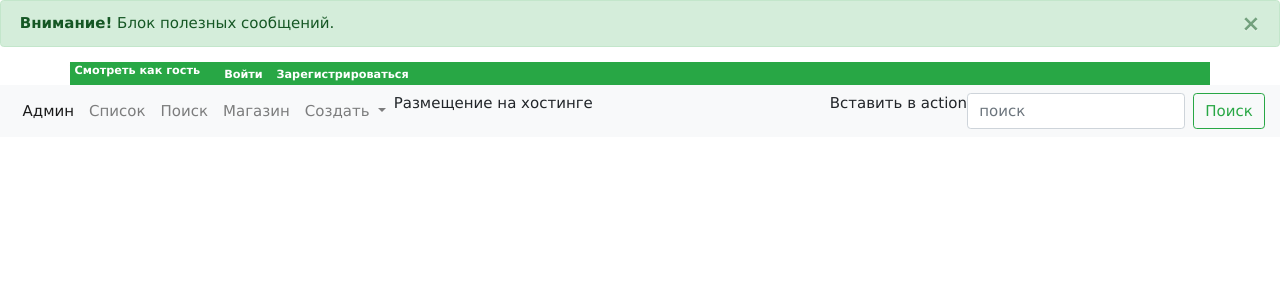
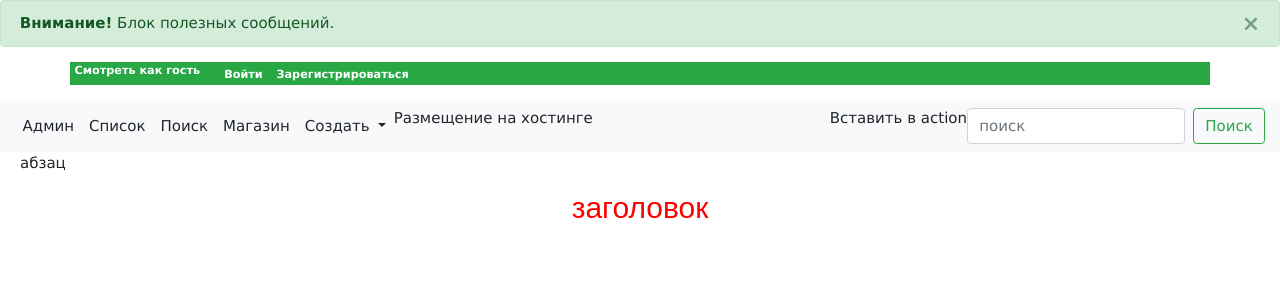
Before and after one commit to azhalkov/selo, a Django app: page / in a window 1280 px wide. Shown: the top 300 px of the page. Run offline with Django 3.2, Linux system fonts and the light colour scheme; some libraries are stand-ins or nearby versions.

Commit message:
'dom', 'Добалена модель DomDokument' 'Добавлена модель адрес' 'добавлен артикул' 'артикул добавлены поля' 'страницы list detail' 'menu' 'commit ' 'bulma shablon' 'todolist' 'commit'

```diff
--- /dev/null
+++ b/dom/statiс/dom/dom.css
@@ -0,0 +1,9 @@
+H1 {
+  color: red;
+  font-size: 200%;
+  font-family: Arial, Verdana, sans-serif;
+  text-align: center;
+}
+P {
+  padding-left: 20px;
+}
--- a/dom/templates/dom/base.html
+++ b/dom/templates/dom/base.html
@@ -4,7 +4,7 @@
 <head>
     <meta charset="UTF-8">
     {% block metaname %}
-    <link rel="stylesheet" type="text/css" href="{% static '/dom/css/saxar.css' %}">
+    <link rel="stylesheet" type="text/css" href="{% static '/dom/css/dom.css' %}">
     <meta name="viewport" content="width=device-width, initial-scale=1">
     <link rel="stylesheet" href="https://maxcdn.bootstrapcdn.com/bootstrap/4.5.2/css/bootstrap.min.css">
     <link rel="stylesheet" href="https://www.w3schools.com/w3css/4/w3.css">
--- a/dom/templates/dom/index.html
+++ b/dom/templates/dom/index.html
@@ -5,10 +5,10 @@
     <meta charset="UTF-8">
     <!-- Блок мета для каждой страницы можно изменить мета -->
     {% block metaname %}
-
     <meta name="viewport" content="width=device-width, initial-scale=1">
     <link rel="stylesheet" href="https://maxcdn.bootstrapcdn.com/bootstrap/4.5.2/css/bootstrap.min.css">
     <link rel="stylesheet" href="https://www.w3schools.com/w3css/4/w3.css">
+    <link rel="stylesheet" type="text/css" href="{% static '/dom/dom.css' %}">
     <script src="https://ajax.googleapis.com/ajax/libs/jquery/3.5.1/jquery.min.js"></script>
     <script src="https://cdnjs.cloudflare.com/ajax/libs/popper.js/1.16.0/umd/popper.min.js"></script>
     <script src="https://maxcdn.bootstrapcdn.com/bootstrap/4.5.2/js/bootstrap.min.js"></script>
@@ -24,6 +24,9 @@
     <strong>Внимание!</strong> Блок полезных сообщений.
   </div>
 {% endblock verx %}
+
+
+
 
 
 <!-- блок авторизации пользователя-->
@@ -53,11 +56,13 @@
     {% endblock %}
 </div>
 
-
 <!-- Панель меню -->
 {% block menu %}
 {% include "dom/menu.html" %}
 {% endblock menu %}
 
+
+<p>абзац</p>
+<h1> заголовок</h1>
 </body>
 </html>
--- a/dom/templates/dom/menu.html
+++ b/dom/templates/dom/menu.html
@@ -1,5 +1,5 @@
-<nav class="navbar navbar-expand-lg navbar-light bg-light">
-  <div class="collapse navbar-collapse" id="navbarSupportedContent">
+<nav class="navbar navbar-expand-sm bg-light mt-3">
+
     <ul class="navbar-nav mr-auto">
       <li class="nav-item active">
         <a class="nav-link" href="/admin"> Aдмин <span class="sr-only">(current)</span></a>
@@ -42,6 +42,6 @@
       <input class="form-control mr-sm-2" type="search" placeholder="поиск" aria-label="Search">
       <button class="btn btn-outline-success my-2 my-sm-0" type="submit">Поиск</button>
     </form>
-  </div>
+
 
 </nav>
--- a/mysite/settings.py
+++ b/mysite/settings.py
@@ -129,8 +129,10 @@ USE_TZ = True
 # Static files (CSS, JavaScript, Images)
 # https://docs.djangoproject.com/en/3.1/howto/static-files/
 
+# STATIC_ROOT = os.path.join(BASE_DIR, 'static')
 STATIC_URL = '/static/'
 STATICFILES_DIRS = [ os.path.join(BASE_DIR, "static"),]
+
 
 MEDIA_URL = '/media/'
 MEDIA_ROOT = os.path.join(BASE_DIR, 'media')
--- a/mysite/urls.py
+++ b/mysite/urls.py
@@ -17,7 +17,7 @@ urlpatterns = [
     path('dom/', include('dom.urls')),
     path('todo/', include('todolist.urls')),
 
-]
+] + static(settings.STATIC_URL, document_root=settings.STATIC_ROOT)
 
 if settings.DEBUG:
     urlpatterns += static(settings.MEDIA_URL, document_root=settings.MEDIA_ROOT)
--- a/todolist/templates/todolist/base.html
+++ b/todolist/templates/todolist/base.html
@@ -13,7 +13,7 @@
 	<nav class ="navbar is-success" role="navigation" aria-label="main navigation">
      	<div class="navbar-menu ">
         	<div class="navbar-start">
-        	<a class="navbar-item" href=" {% url 'zadacha' %}"> Категории</a>
+        	<a class="navbar-item" href=" {% url 'category' %}"> 1Категории</a>
         	<a class="navbar-item" href="{% url 'TodoList' %}"> Список дел </a>
         	</div>
          </div>
--- a/todolist/urls.py
+++ b/todolist/urls.py
@@ -6,7 +6,8 @@ from . import views
 
 urlpatterns = [
     path('', views.todo, name="TodoList"),
-    path('zadacha/', views.zadcha, name="zadacha"),
+    path('category/', views.category, name="category"),
+
 
 ]  + static(settings.STATIC_URL, document_root=settings.STATIC_ROOT) \
               + static(settings.MEDIA_URL, document_root=settings.MEDIA_ROOT)
```
Also changed, not shown: todolist/views.py (+4 -4 lines), db.sqlite3.
